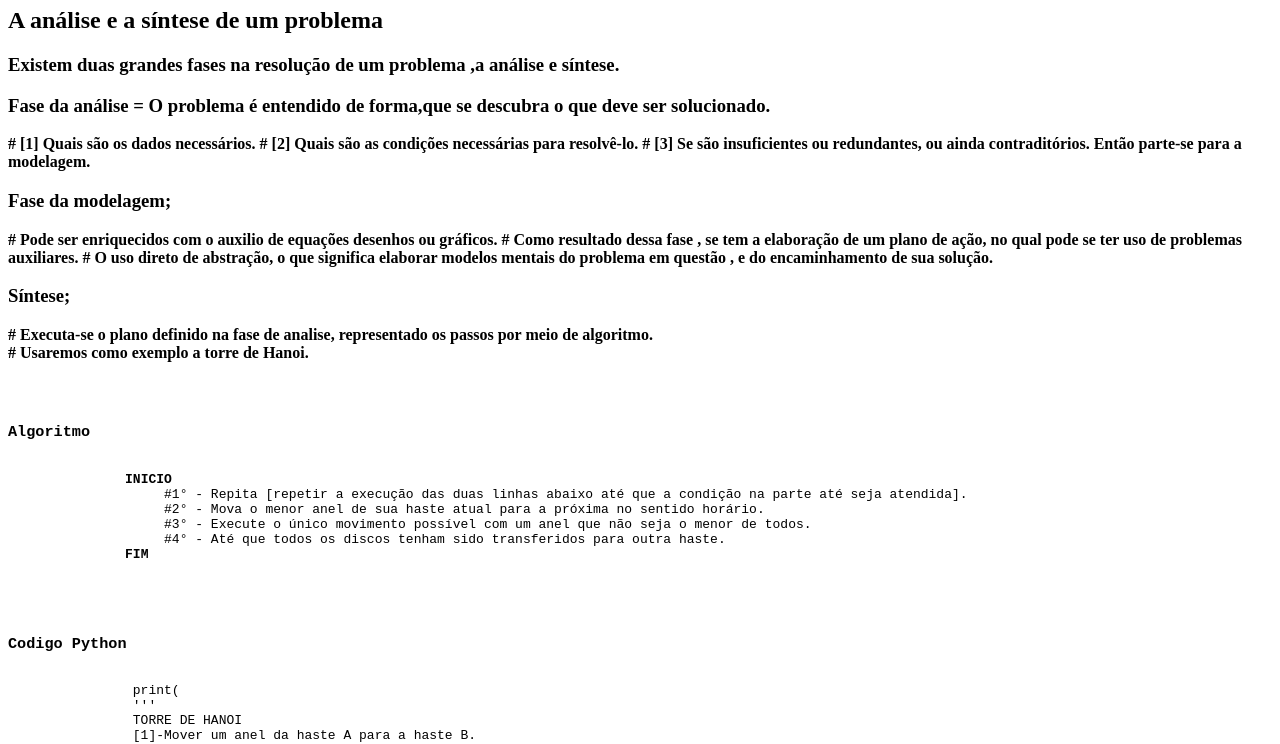
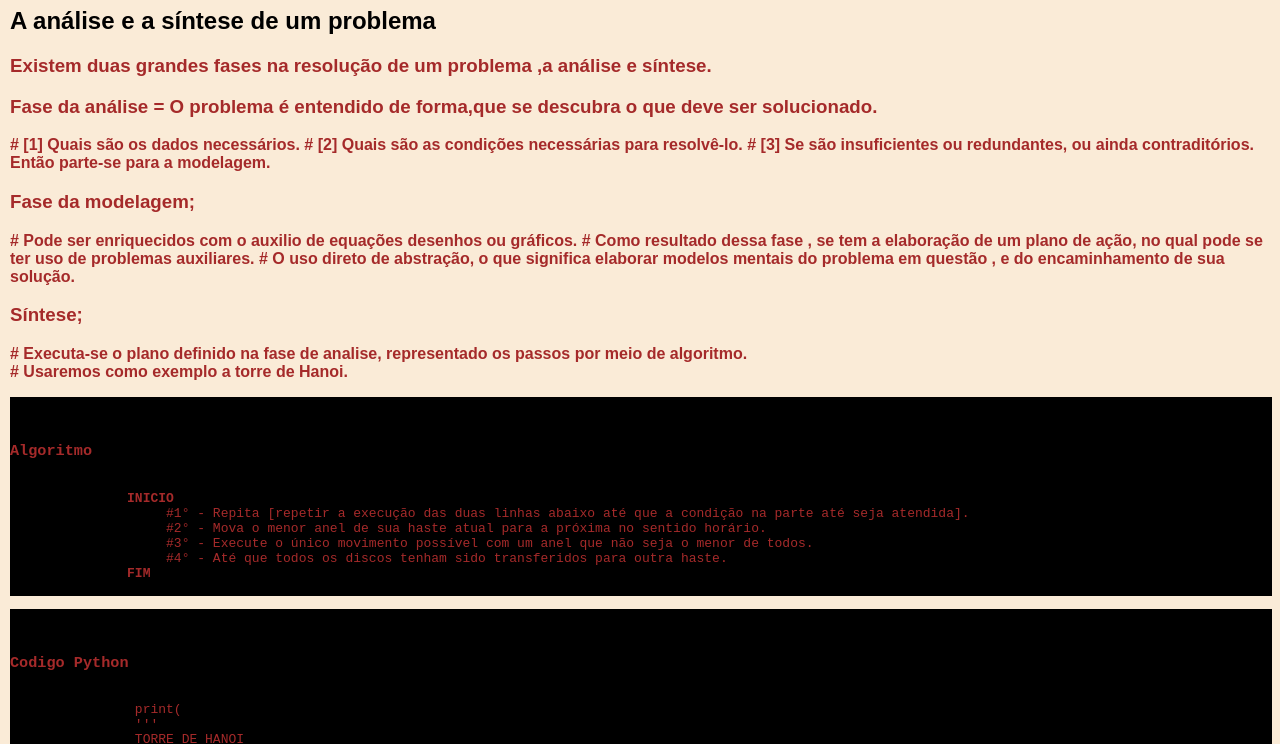
Before and after one commit to lucianorviana75/lucianorviana.github.io, a plain HTML site: page index.html in a window 1280 px wide. Shown: the part 183-927 px from the top of the page. Drawn offline with Linux system fonts and the light colour scheme.

Commit message:
alteração no README, acrescentando o caminho do css

```diff
--- a/index.html
+++ b/index.html
@@ -4,7 +4,7 @@
         <meta charset="UTF-8">
         <meta name="viewport" content="width=device-width, initial-scale=1.0">
         <title>Tecnologic_LRV</title>
-        <link rel="stylesheet" href="mySite.css">
+        <link rel="stylesheet" href="index.css">
     </head>
     <body>
         <h4 style="color: #7bac3b; border-bottom: 1px solid #7bac3b; margin-top: 0px; margin-bottom: 10px; font-family: Lato">Tópicos</h4>
```
Also changed, not shown: 1 other file.
